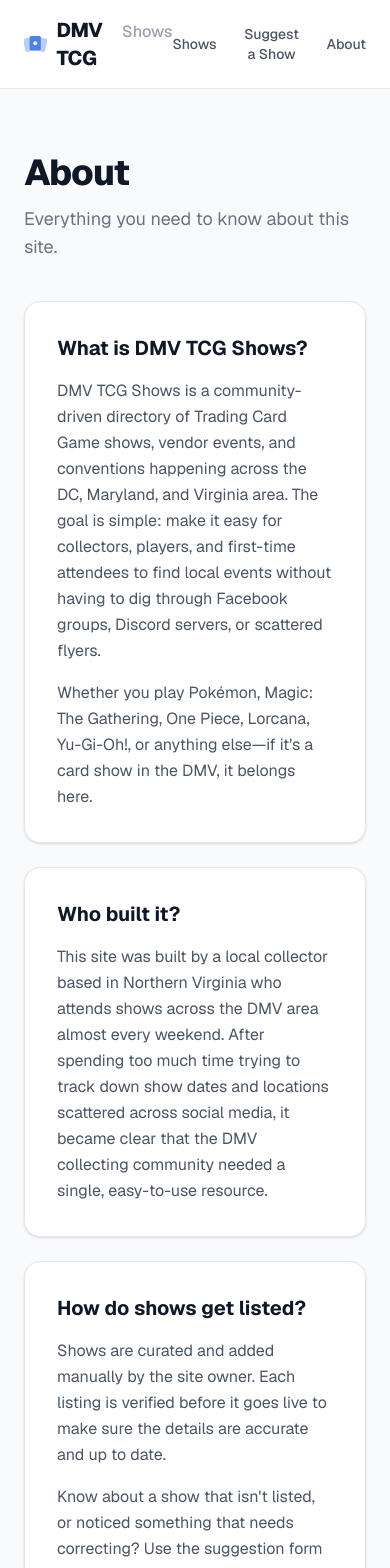
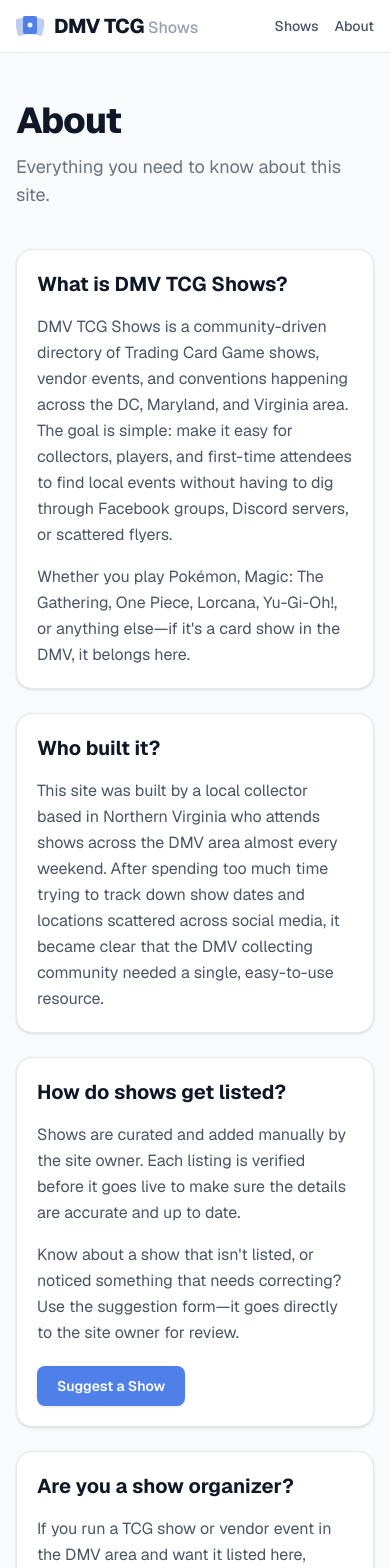
Before and after one commit to acdrowork-ops/dmvtcgshows, a Next.js app: page /about in a window 390 px wide. Shown: the top 1568 px of the page. Built offline with nearby package versions, Linux system fonts and the light colour scheme.

Commit message:
mobile responsiveness improvements

```diff
--- a/app/about/page.tsx
+++ b/app/about/page.tsx
@@ -15,7 +15,7 @@ export default function AboutPage() {
       <NavHeader showsHref="/#upcoming" />
 
       <main className="flex flex-col flex-1 bg-gray-50">
-        <div className="mx-auto w-full max-w-4xl px-6 py-16">
+        <div className="mx-auto w-full max-w-4xl px-4 py-12 sm:px-6 sm:py-16">
           {/* Page heading */}
           <div className="mb-10">
             <h1 className="text-4xl font-extrabold tracking-tight text-gray-900">
@@ -28,7 +28,7 @@ export default function AboutPage() {
 
           <div className="grid grid-cols-1 gap-6 sm:grid-cols-2">
             {/* What this site is */}
-            <div className="rounded-2xl border border-gray-200 bg-white p-8 shadow-sm">
+            <div className="rounded-2xl border border-gray-200 bg-white p-5 shadow-sm sm:p-8">
               <h2 className="text-xl font-bold text-gray-900">
                 What is DMV TCG Shows?
               </h2>
@@ -48,7 +48,7 @@ export default function AboutPage() {
             </div>
 
             {/* Who built it */}
-            <div className="rounded-2xl border border-gray-200 bg-white p-8 shadow-sm">
+            <div className="rounded-2xl border border-gray-200 bg-white p-5 shadow-sm sm:p-8">
               <h2 className="text-xl font-bold text-gray-900">Who built it?</h2>
               <p className="mt-4 leading-relaxed text-gray-600">
                 This site was built by a local collector based in Northern
@@ -61,7 +61,7 @@ export default function AboutPage() {
             </div>
 
             {/* How shows get listed */}
-            <div className="rounded-2xl border border-gray-200 bg-white p-8 shadow-sm">
+            <div className="rounded-2xl border border-gray-200 bg-white p-5 shadow-sm sm:p-8">
               <h2 className="text-xl font-bold text-gray-900">
                 How do shows get listed?
               </h2>
@@ -81,7 +81,7 @@ export default function AboutPage() {
             </div>
 
             {/* For organizers */}
-            <div className="rounded-2xl border border-gray-200 bg-white p-8 shadow-sm">
+            <div className="rounded-2xl border border-gray-200 bg-white p-5 shadow-sm sm:p-8">
               <h2 className="text-xl font-bold text-gray-900">
                 Are you a show organizer?
               </h2>
--- a/app/admin/AddShowForm.tsx
+++ b/app/admin/AddShowForm.tsx
@@ -300,7 +300,7 @@ export function AddShowForm() {
           <button
             type="submit"
             disabled={isPending}
-            className="rounded-lg bg-indigo-500 px-6 py-2.5 text-sm font-semibold text-white transition-colors hover:bg-indigo-400 disabled:opacity-60"
+            className="w-full rounded-lg bg-indigo-500 px-6 py-2.5 text-sm font-semibold text-white transition-colors hover:bg-indigo-400 disabled:opacity-60 sm:w-auto"
           >
             {isPending ? "Adding show…" : "Add show"}
           </button>
--- a/app/components/NavHeader.tsx
+++ b/app/components/NavHeader.tsx
@@ -10,7 +10,7 @@ export function NavHeader({ showsHref = "#upcoming" }: { showsHref?: string }) {
   return (
     <>
       <header className="sticky top-0 z-50 border-b border-gray-200 bg-white/90 backdrop-blur-sm">
-        <div className="mx-auto flex max-w-6xl items-center justify-between px-6 py-4">
+        <div className="mx-auto flex max-w-6xl items-center justify-between px-4 py-3 sm:px-6 sm:py-4">
           <Link href="/" className="flex items-center gap-2.5">
             <svg
               width="28"
@@ -39,7 +39,7 @@ export function NavHeader({ showsHref = "#upcoming" }: { showsHref?: string }) {
               <span className="text-base font-medium text-gray-400">Shows</span>
             </span>
           </Link>
-          <nav className="flex items-center gap-6 text-sm font-medium text-gray-600">
+          <nav className="flex items-center gap-4 text-sm font-medium text-gray-600 sm:gap-6">
             <Link
               href={showsHref}
               className="transition-colors hover:text-gray-900"
@@ -48,7 +48,7 @@ export function NavHeader({ showsHref = "#upcoming" }: { showsHref?: string }) {
             </Link>
             <button
               onClick={() => setModalOpen(true)}
-              className="transition-colors hover:text-gray-900"
+              className="hidden transition-colors hover:text-gray-900 sm:block"
             >
               Suggest a Show
             </button>
--- a/app/components/SuggestShowModal.tsx
+++ b/app/components/SuggestShowModal.tsx
@@ -28,7 +28,7 @@ export function SuggestShowModal({ onClose }: { onClose: () => void }) {
   }, [onClose]);
 
   return (
-    <div className="fixed inset-0 z-[100] flex items-center justify-center p-4">
+    <div className="fixed inset-0 z-[100] flex items-end justify-center sm:items-center sm:p-4">
       {/* Backdrop */}
       <div
         className="absolute inset-0 bg-black/50 backdrop-blur-sm"
@@ -41,7 +41,7 @@ export function SuggestShowModal({ onClose }: { onClose: () => void }) {
         role="dialog"
         aria-modal="true"
         aria-labelledby="suggest-modal-title"
-        className="relative z-10 w-full max-w-md rounded-2xl bg-white p-8 shadow-2xl"
+        className="relative z-10 w-full max-w-md overflow-y-auto rounded-t-2xl bg-white p-5 shadow-2xl sm:rounded-2xl sm:p-8 max-h-[90dvh]"
       >
         <div className="mb-6 flex items-start justify-between">
           <div>
--- a/app/page.tsx
+++ b/app/page.tsx
@@ -37,12 +37,12 @@ export default function Home() {
 
       <main className="flex flex-col flex-1">
         {/* Hero */}
-        <section className="border-b border-gray-100 bg-white px-6 py-16 sm:py-20">
+        <section className="border-b border-gray-100 bg-white px-4 py-12 sm:px-6 sm:py-16 md:py-20">
           <div className="mx-auto max-w-6xl">
             <span className="mb-4 inline-block rounded-full bg-blue-50 px-3 py-1 text-xs font-semibold uppercase tracking-widest text-blue-600 ring-1 ring-blue-100">
               DC · Maryland · Virginia
             </span>
-            <h1 className="mt-3 max-w-2xl text-5xl font-extrabold leading-tight tracking-tight text-gray-900 sm:text-6xl">
+            <h1 className="mt-3 max-w-2xl text-4xl font-extrabold leading-tight tracking-tight text-gray-900 sm:text-5xl md:text-6xl">
               Find <span className="text-blue-500">TCG Shows</span> in the DMV
             </h1>
             <p className="mt-5 max-w-xl text-lg leading-relaxed text-gray-500">
@@ -65,7 +65,7 @@ export default function Home() {
         </section>
 
         {/* Upcoming Shows */}
-        <section id="upcoming" className="flex-1 bg-gray-50 px-6 py-20">
+        <section id="upcoming" className="flex-1 bg-gray-50 px-4 py-12 sm:px-6 sm:py-20">
           <div className="mx-auto max-w-6xl">
             <div className="mb-10">
               <h2 className="text-3xl font-bold tracking-tight text-gray-900">
--- a/app/shows/[id]/page.tsx
+++ b/app/shows/[id]/page.tsx
@@ -99,7 +99,7 @@ export default async function ShowPage({
       <NavHeader showsHref="/#upcoming" />
 
       <main className="flex flex-col flex-1 bg-gray-50">
-        <div className="mx-auto w-full max-w-3xl px-6 py-12">
+        <div className="mx-auto w-full max-w-3xl px-4 py-8 sm:px-6 sm:py-12">
           <Link
             href="/"
             className="mb-8 inline-flex items-center gap-1.5 text-sm text-gray-500 transition-colors hover:text-gray-900"
@@ -120,7 +120,7 @@ export default async function ShowPage({
           )}
 
           {/* Detail card */}
-          <div className="rounded-2xl border border-gray-200 bg-white p-8 shadow-sm">
+          <div className="rounded-2xl border border-gray-200 bg-white p-5 shadow-sm sm:p-8">
             {/* Badges */}
             <div className="mb-4 flex flex-wrap gap-2">
               <span className="rounded-full bg-blue-100 px-3 py-0.5 text-xs font-semibold text-blue-700">
```
